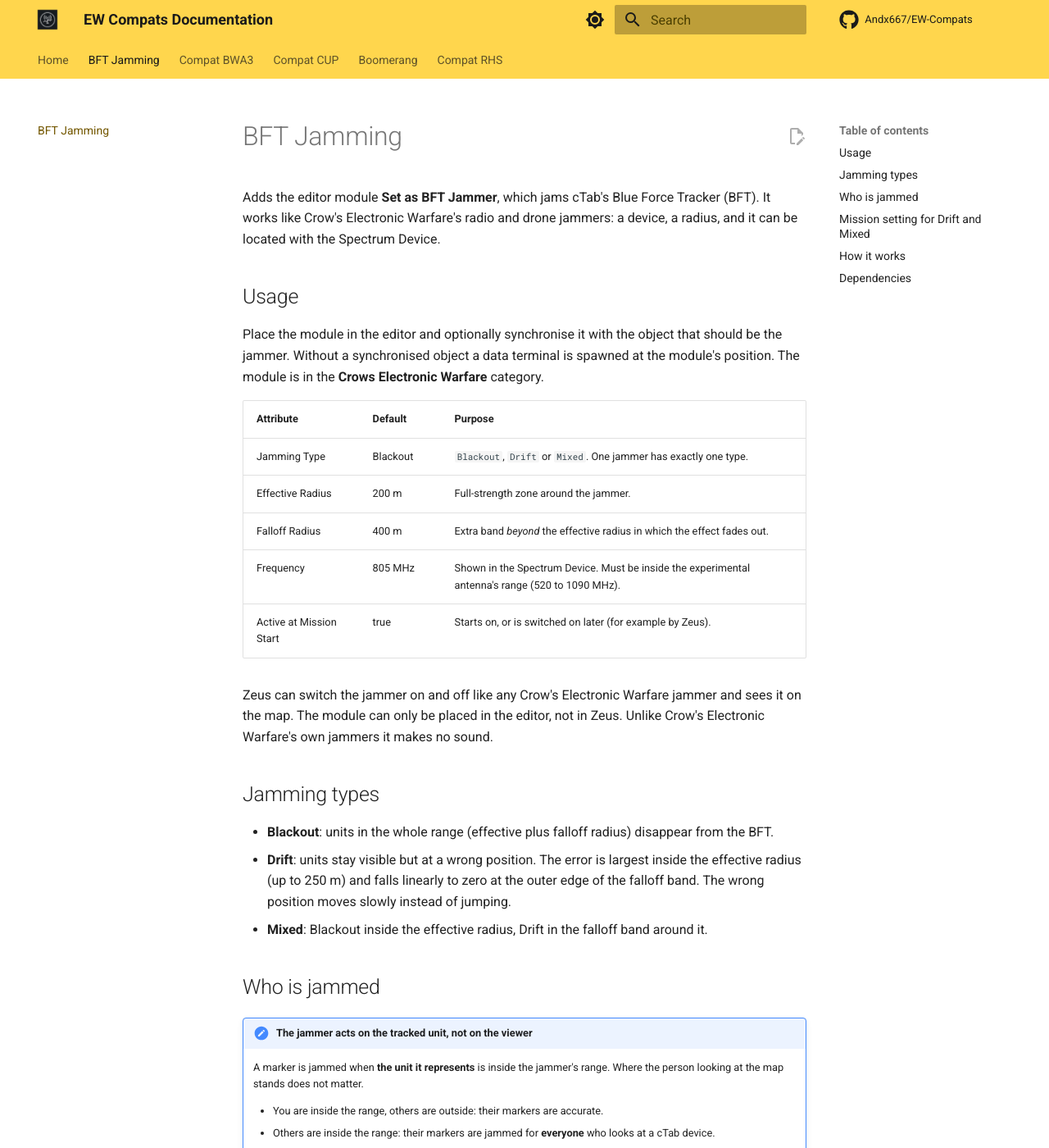
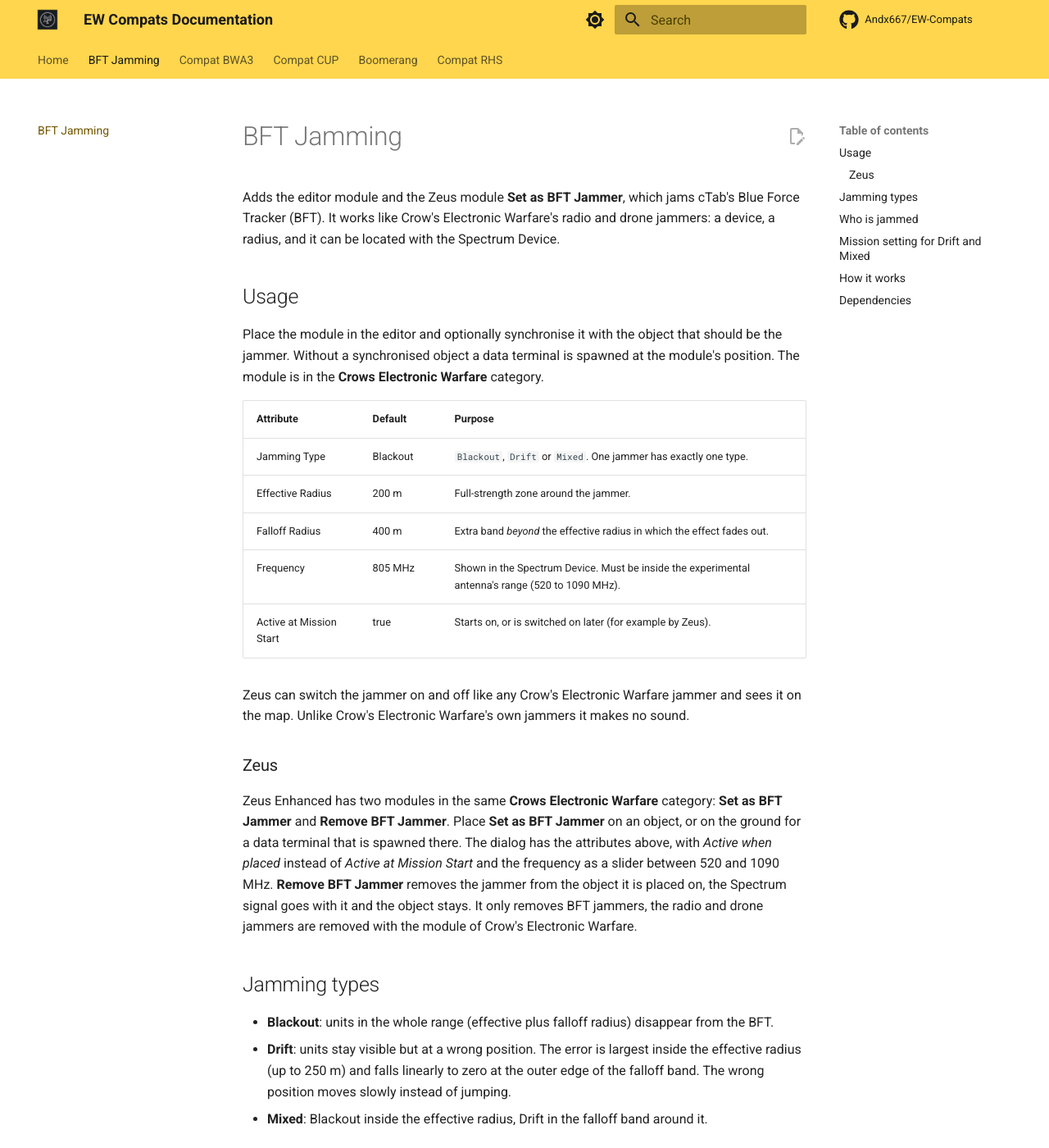
Before and after one commit to Andx667/EW-Compats, an MkDocs documentation site: the page built from docs/bft-jamming.md, in a window 1280 px wide and 1400 px high. Shown: the whole window at 82% size. Built offline with MkDocs 1.6.1 and Material for MkDocs 9.7.7, drawn with Linux system fonts in a browser that asks for light colours; plug-ins that fetch from the network failed and are left out; comment, search, counter and statistics services are not loaded.

Commit message:
BFT Jamming: add Zeus modules to set and remove a BFT jammer
Set as BFT Jammer opens a ZEN dialog (type, active, radii, frequency) and
registers the selected object or a spawned data terminal, like the jammer
module of Crows does. Remove BFT Jammer removes a BFT jammer only. Both are
listed in the Crows category. The registration of the editor module moved
to fnc_registerBftJammer, which both modules share.

Co-Authored-By: Claude Sonnet 5.5 <noreply@anthropic.com>

```diff
--- a/docs/bft-jamming.md
+++ b/docs/bft-jamming.md
@@ -1,6 +1,6 @@
 # BFT Jamming
 
-Adds the editor module **Set as BFT Jammer**, which jams cTab's Blue Force Tracker (BFT). It works like Crow's Electronic Warfare's radio and drone jammers: a device, a radius, and it can be located with the Spectrum Device.
+Adds the editor module and the Zeus module **Set as BFT Jammer**, which jams cTab's Blue Force Tracker (BFT). It works like Crow's Electronic Warfare's radio and drone jammers: a device, a radius, and it can be located with the Spectrum Device.
 
 ## Usage
 
@@ -14,7 +14,11 @@ Place the module in the editor and optionally synchronise it with the object tha
 | Frequency | 805 MHz | Shown in the Spectrum Device. Must be inside the experimental antenna's range (520 to 1090 MHz). |
 | Active at Mission Start | true | Starts on, or is switched on later (for example by Zeus). |
 
-Zeus can switch the jammer on and off like any Crow's Electronic Warfare jammer and sees it on the map. The module can only be placed in the editor, not in Zeus. Unlike Crow's Electronic Warfare's own jammers it makes no sound.
+Zeus can switch the jammer on and off like any Crow's Electronic Warfare jammer and sees it on the map. Unlike Crow's Electronic Warfare's own jammers it makes no sound.
+
+### Zeus
+
+Zeus Enhanced has two modules in the same **Crows Electronic Warfare** category: **Set as BFT Jammer** and **Remove BFT Jammer**. Place **Set as BFT Jammer** on an object, or on the ground for a data terminal that is spawned there. The dialog has the attributes above, with *Active when placed* instead of *Active at Mission Start* and the frequency as a slider between 520 and 1090 MHz. **Remove BFT Jammer** removes the jammer from the object it is placed on, the Spectrum signal goes with it and the object stays. It only removes BFT jammers, the radio and drone jammers are removed with the module of Crow's Electronic Warfare.
 
 ## Jamming types
 
```
Also changed, not shown: CHANGELOG.md (+4 -0 lines), addons/bft_jamming/README.md (+11 -3 lines), 12 other files.
